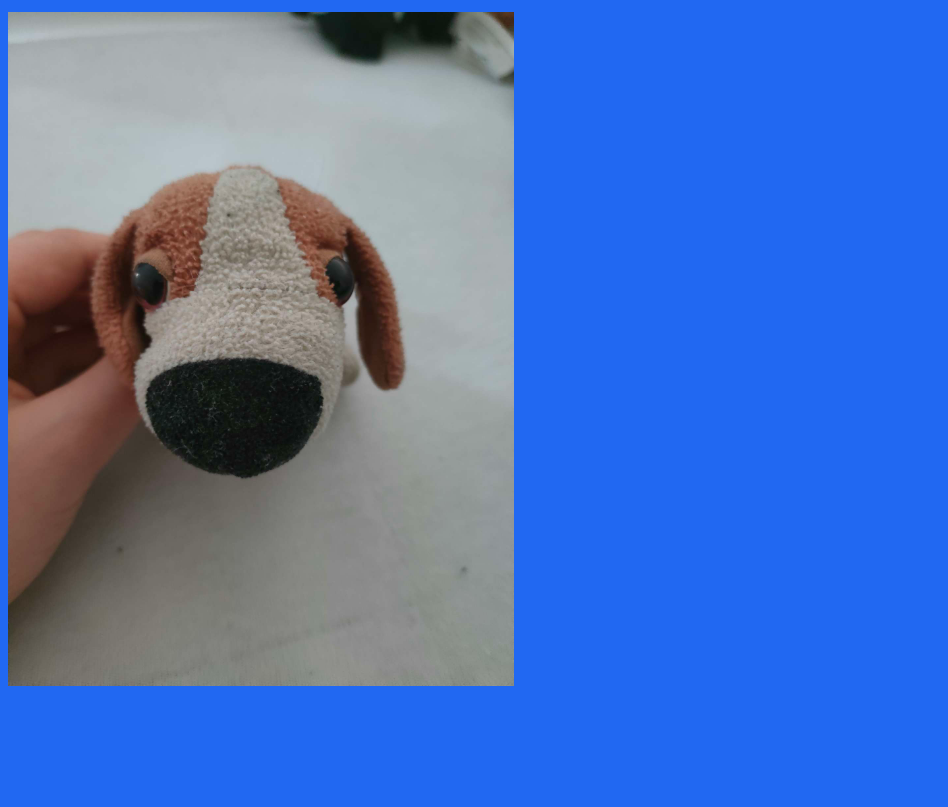
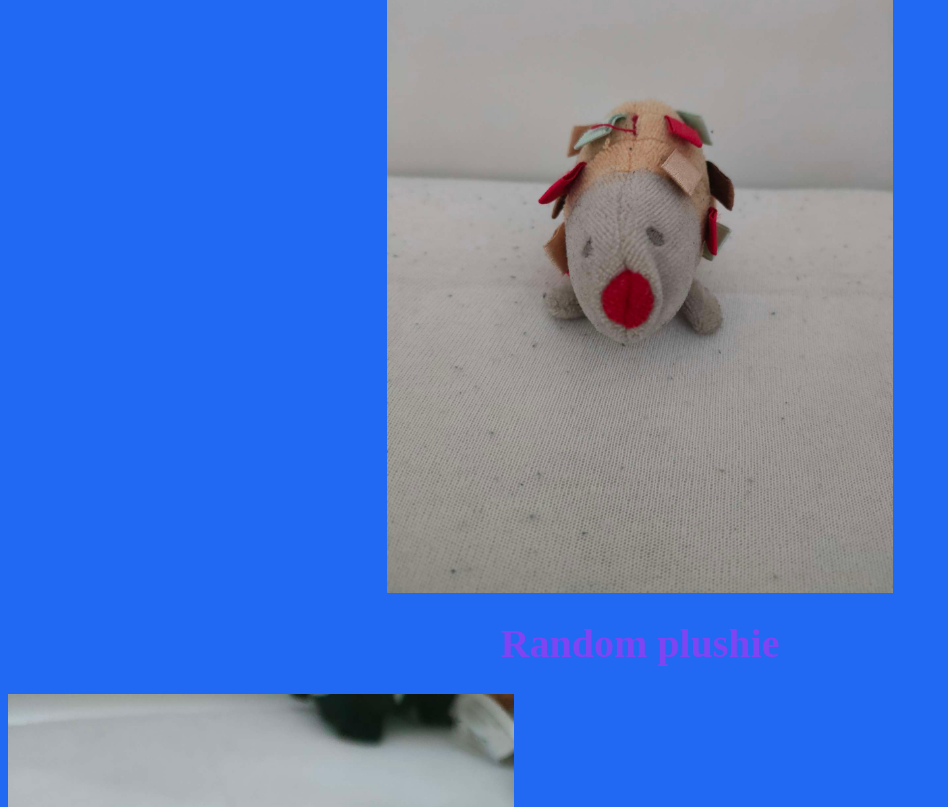
Before and after one commit to PiotrusB/randomplushie.github.io, a plain HTML site: page index.html in a window 1280 px wide. Shown: the part 89-896 px from the top of the page, without its empty margins (0-948 px from the left). Before the commit the page ends 800 px from the top, so only its background shows below. Drawn offline with Linux system fonts and the light colour scheme.

Commit message:
Update index.html

```diff
--- a/index.html
+++ b/index.html
@@ -21,7 +21,16 @@
            height: auto;
         }
     </style>
+   <img id="randomImage" alt="Random Image" style="display: block; margin: auto; max-width: 100%; height: auto;">
+    <script>
+        const names = [
+            "brysio.JPEG", "brysio_black.JPEG", "brysio_gray.JPEG",
+            "brysio_gray_standing.JPEG", "brysio_peptunia.JPEG",
+            "peptunia.JPEG", "peptunia_mini.JPEG", "pipek.JPEG"
+        ];
 
+        document.getElementById("randomImage").src = names[Math.floor(Math.random() * names.length)];
+    </script>
   <h1>Random plushie</h1>
 </head>
 <body>
```
